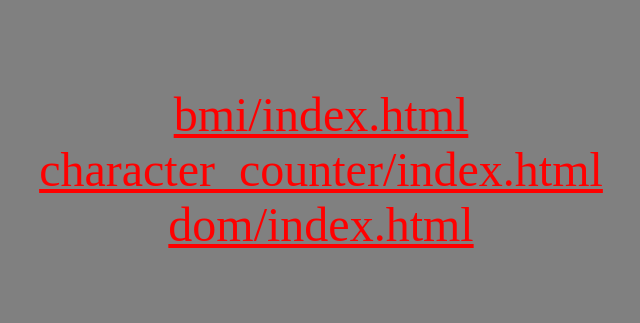
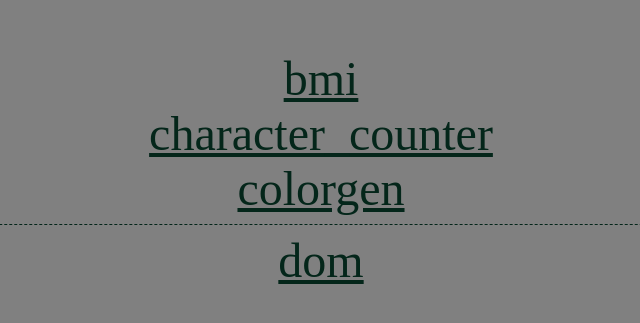
Before and after one commit to joraka/1-intro, a website: page index.html in a window 1280 px wide. Shown: the part 239-562 px from the top of the page, without its empty margins (319-959 px from the left). Drawn offline with Linux system fonts and the light colour scheme.

Commit message:
index changes

```diff
--- a/index.html
+++ b/index.html
@@ -10,7 +10,7 @@
       }
       a {
         font-size: 3rem;
-        color: red;
+        color: rgb(4, 38, 26);
       }
       a:hover {
         color: white;
@@ -23,11 +23,18 @@
         align-items: center;
         min-height: 100vh;
       }
+      hr {
+        width: 100%;
+        border: none;
+        border-bottom: 1px dashed rgb(4, 38, 26);
+      }
     </style>
   </head>
   <body>
-    <a href="bmi/index.html">bmi/index.html</a>
-    <a href="character_counter/index.html">character_counter/index.html</a>
-    <a href="dom/index.html">dom/index.html</a>
+    <a href="bmi">bmi</a>
+    <a href="character_counter">character_counter</a>
+    <a href="colorgen/">colorgen</a>
+    <hr />
+    <a href="dom">dom</a>
   </body>
 </html>
```
